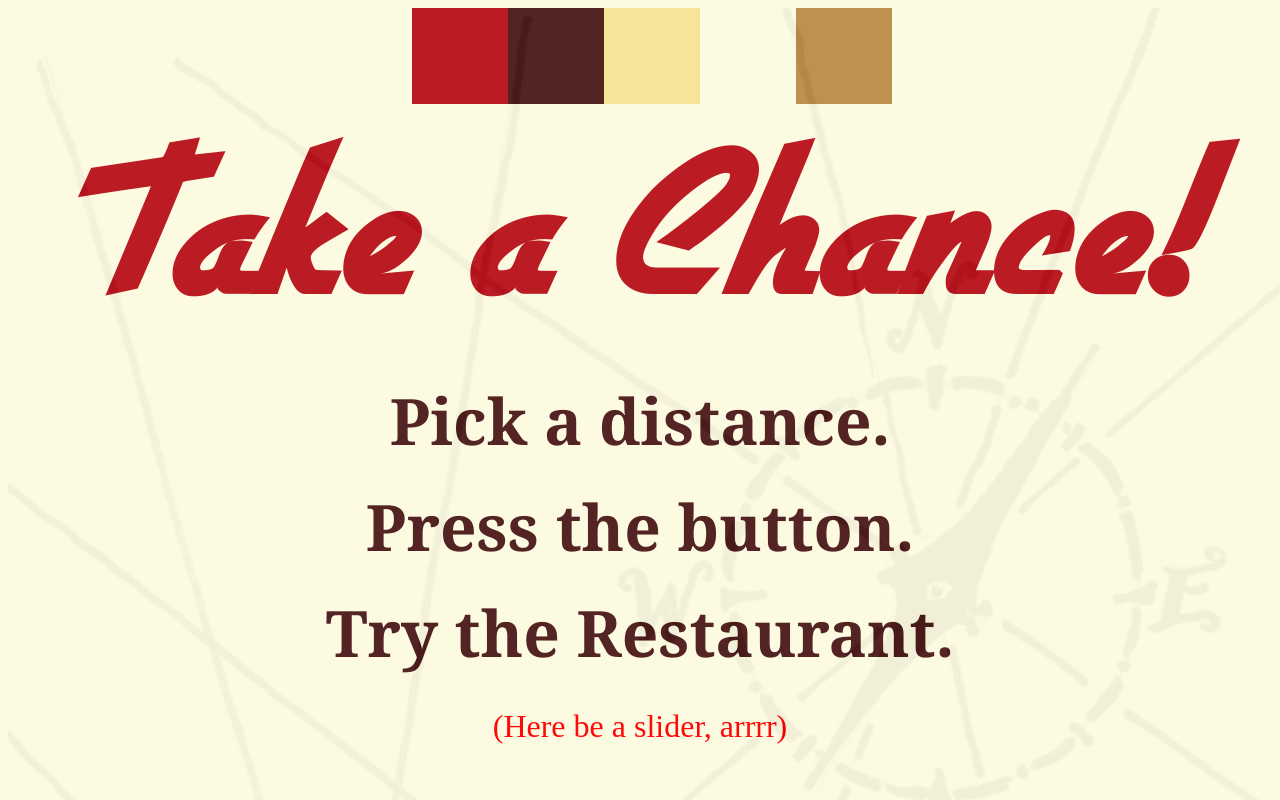
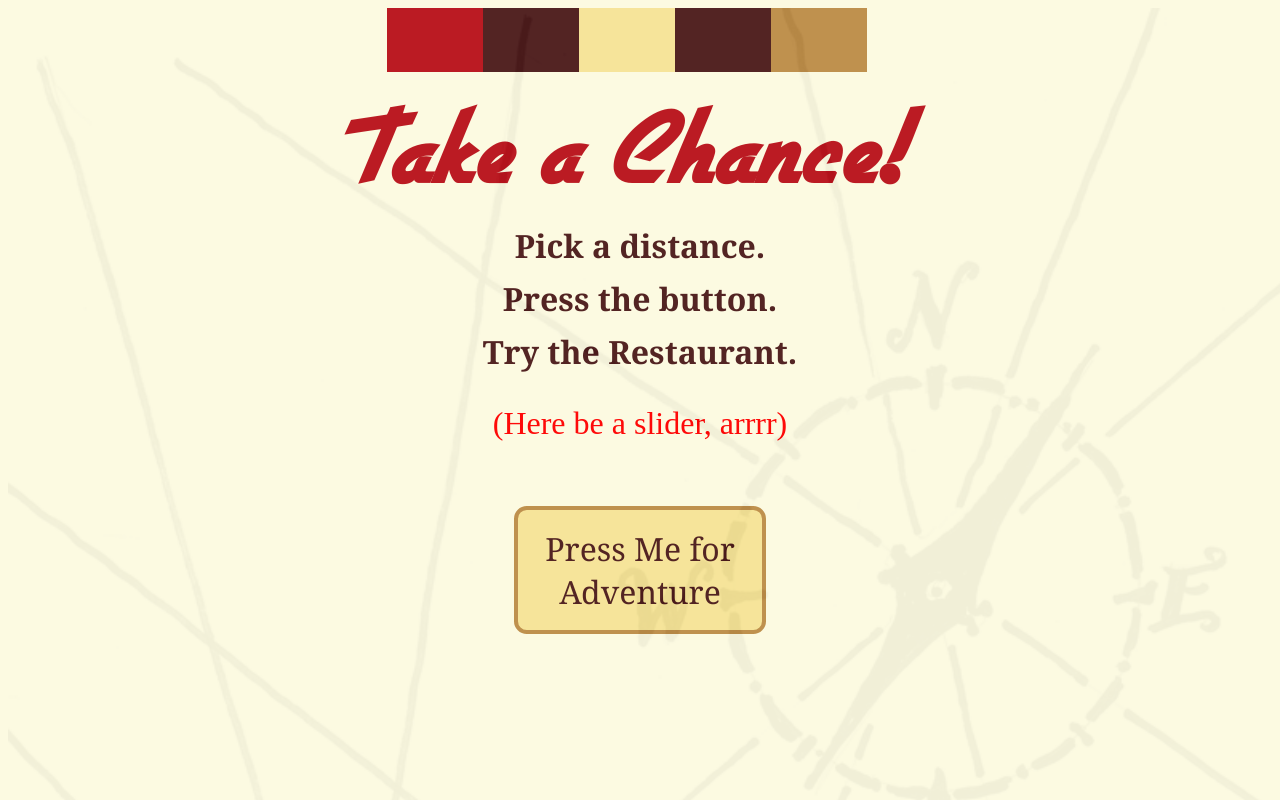
Before and after one commit to fungusamongus/Out2Eat, a website: page app/index.html in a window 1280 px wide. Shown: the top 800 px of the page. Drawn offline with nearby package versions, Linux system fonts and the light colour scheme; some packages are replaced by stand-ins of ours; files whose address does not match are found by name.

Commit message:
adjusted swatch

```diff
--- a/app/Out2Eat/views/home.html
+++ b/app/Out2Eat/views/home.html
@@ -8,8 +8,8 @@
 		<div class="box-three"></div>
 		<div class="box-four"></div>
 		<div class="box-five"></div>
-	</div>
-	<div class="title-box">
+	<!--</div>
+	<div class="title-box">-->
 		<h1>Take a Chance!</h1>
 	</div>
 	<div class="jabber-box">
--- a/app/Out2Eat/views/home.less
+++ b/app/Out2Eat/views/home.less
@@ -17,43 +17,42 @@ img{
 
 .swatch{
 	width: 100%;
-	heignt: 8em;
 	margin: auto;
 }
 
 .box-one{
 	width: 6em;
-	height: 6em;
+	height: 4em;
 	background-color: #b9121b;
 	float: left;
-	margin-left: 32%;
+	margin-left: 30%;
 	margin-bottom: 2em;
 }
 
 .box-two{
 	width: 6em;
-	height: 6em;
+	height: 4em;
 	background-color: #4c1b1b;
 	float: left;
 }
 
 .box-three{
 	width: 6em;
-	height: 6em;
+	height: 4em;
 	background-color: #f6e497;
 	float: left;
 }
 
 .box-four{
 	width: 6em;
-	height: 6em;
-	background-color: #fcfae1;
+	height: 4em;
+	background-color: #4c1b1b;
 	float: left;
 }
 
 .box-five{
 	width: 6em;
-	height: 6em;
+	height: 4em;
 	background-color: #bd8d48;
 	float: left;
 }
@@ -63,16 +62,16 @@ img{
 
 h1{
 	font-family: Diner;
-	font-size: 12em;
+	font-size: 6em;
 	text-align: center;
-	margin: 5em .1em 0 0;
+	margin: 5em .4em 0 0;
 	clear: left;
 	color: #b9121b;
 }
 
 h4{
 	font-family: Georgia;
-	font-size: 4em;
+	font-size: 2em;
 	text-align: center;
 	margin: .2em 0 .3em 0;
 	color: #4c1b1b;
```
Also changed, not shown: app/styles/main.css.
